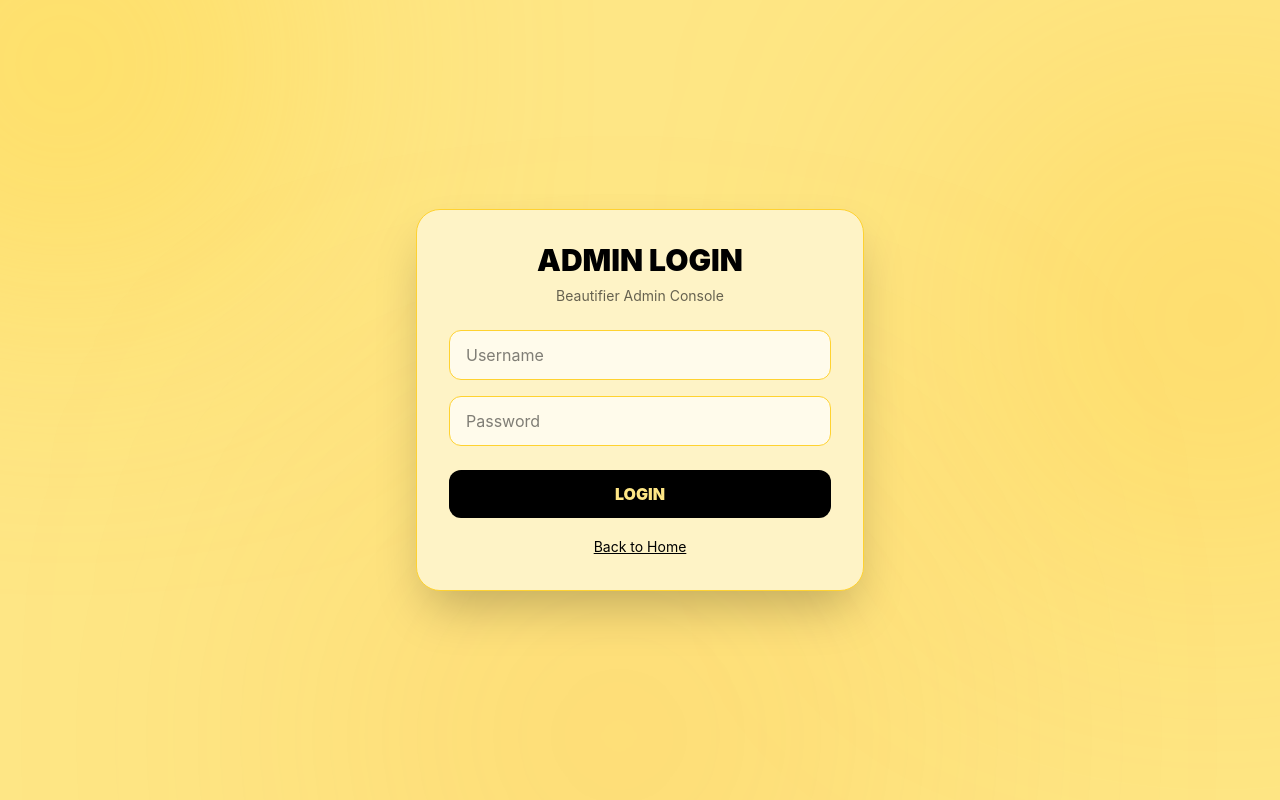
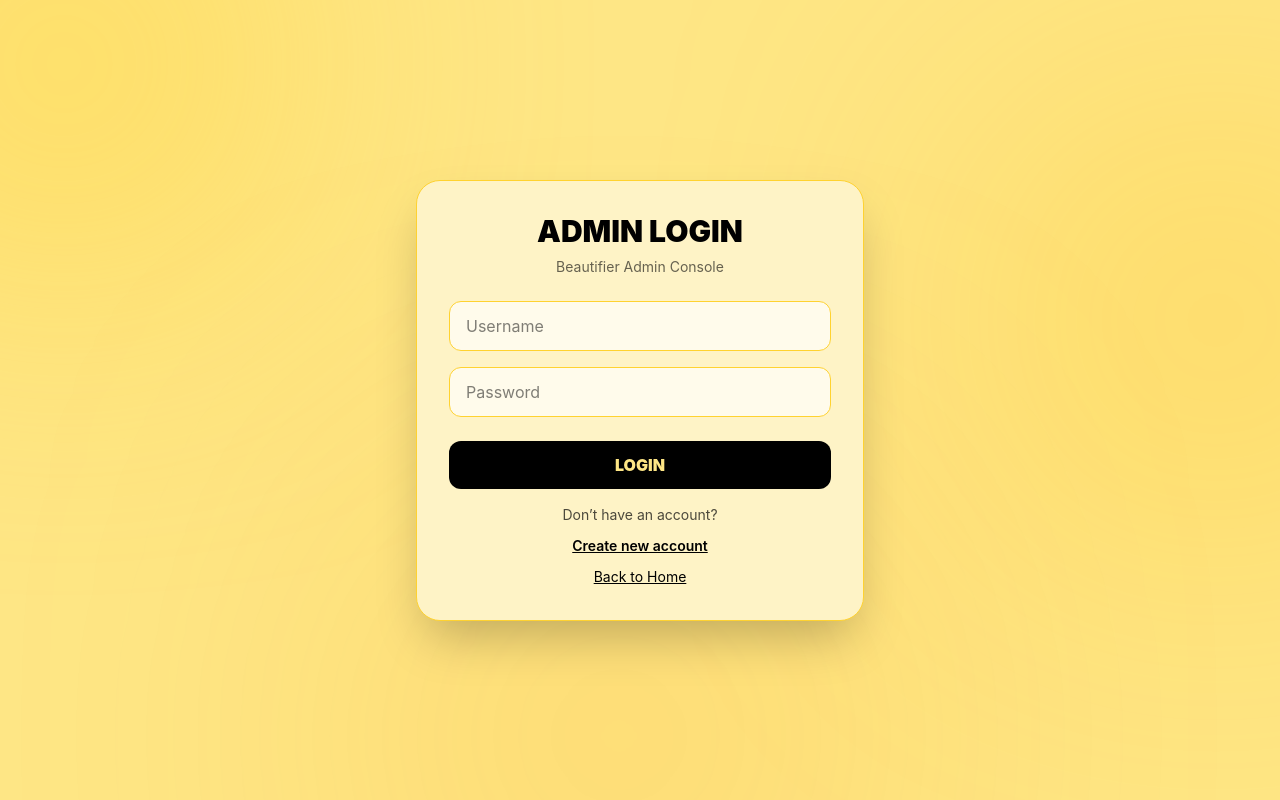
Before and after one commit to Elvis24-tech/Beautifier, a React (Vite) app: page /admin-login in a window 1280 px wide. Built offline with nearby package versions, Linux system fonts and the light colour scheme.

Commit message:
created a route

```diff
--- a/src/pages/AdminLogin.jsx
+++ b/src/pages/AdminLogin.jsx
@@ -1,6 +1,9 @@
 import { useState } from "react";
+import { useNavigate } from "react-router-dom";
 
 function AdminLogin() {
+  const navigate = useNavigate();
+
   const [formData, setFormData] = useState({
     username: "",
     password: "",
@@ -28,9 +31,7 @@ function AdminLogin() {
         "https://beautifier-backend-iqvq.onrender.com/api/token/",
         {
           method: "POST",
-          headers: {
-            "Content-Type": "application/json",
-          },
+          headers: { "Content-Type": "application/json" },
           body: JSON.stringify({
             username: formData.username.trim(),
             password: formData.password,
@@ -78,11 +79,13 @@ function AdminLogin() {
         <p className="text-black/60 text-center text-sm mt-2">
           Beautifier Admin Console
         </p>
+
         {error && (
           <div className="bg-amber-300 text-black p-3 rounded-xl mt-5 text-sm font-semibold wrap-break-word">
             {error}
           </div>
         )}
+
         <input
           name="username"
           placeholder="Username"
@@ -99,19 +102,34 @@ function AdminLogin() {
           onChange={handleChange}
           className="w-full mt-4 px-4 py-3 rounded-xl bg-amber-50 border border-amber-300 text-black outline-none"
         />
+
         <button
           disabled={loading}
           className="w-full mt-6 bg-black text-amber-200 py-3 rounded-xl font-black hover:scale-105 transition disabled:opacity-60"
         >
           {loading ? "Logging in..." : "LOGIN"}
         </button>
-        <div className="text-center mt-4">
-          <span
-            onClick={() => (window.location.href = "/")}
-            className="text-black underline cursor-pointer text-sm"
+        <div className="text-center mt-4 space-y-2">
+          <p className="text-black/70 text-sm">
+            Don’t have an account?
+          </p>
+
+          <button
+            type="button"
+            onClick={() => navigate("/register")}
+            className="text-black underline font-semibold text-sm hover:text-amber-900"
           >
-            Back to Home
-          </span>
+            Create new account
+          </button>
+
+          <div>
+            <span
+              onClick={() => navigate("/")}
+              className="text-black underline cursor-pointer text-sm"
+            >
+              Back to Home
+            </span>
+          </div>
         </div>
       </form>
       {success && (
@@ -119,22 +137,16 @@ function AdminLogin() {
           <div className="relative w-full max-w-md bg-amber-100 border border-amber-300 rounded-3xl p-8 text-center shadow-2xl overflow-hidden">
             <div className="absolute -top-20 -left-20 w-60 h-60 bg-amber-300/50 blur-[120px] rounded-full"></div>
             <div className="absolute -bottom-20 -right-20 w-60 h-60 bg-amber-400/40 blur-[140px] rounded-full"></div>
+
             <div className="relative z-10">
               <div className="w-16 h-16 mx-auto mb-6 border-4 border-amber-300 border-t-black rounded-full animate-spin"></div>
+
               <h2 className="text-3xl font-black text-black uppercase">
                 Welcome Back
               </h2>
 
               <p className="text-black/60 mt-2 text-sm">
                 Redirecting to admin dashboard...
-              </p>
-
-              <div className="mt-6 h-1 w-full bg-amber-200 rounded-full overflow-hidden">
-                <div className="h-full w-1/3 bg-black rounded-full animate-pulse"></div>
-              </div>
-
-              <p className="text-xs text-black/40 mt-4">
-                Preparing your workspace...
               </p>
             </div>
           </div>
```
